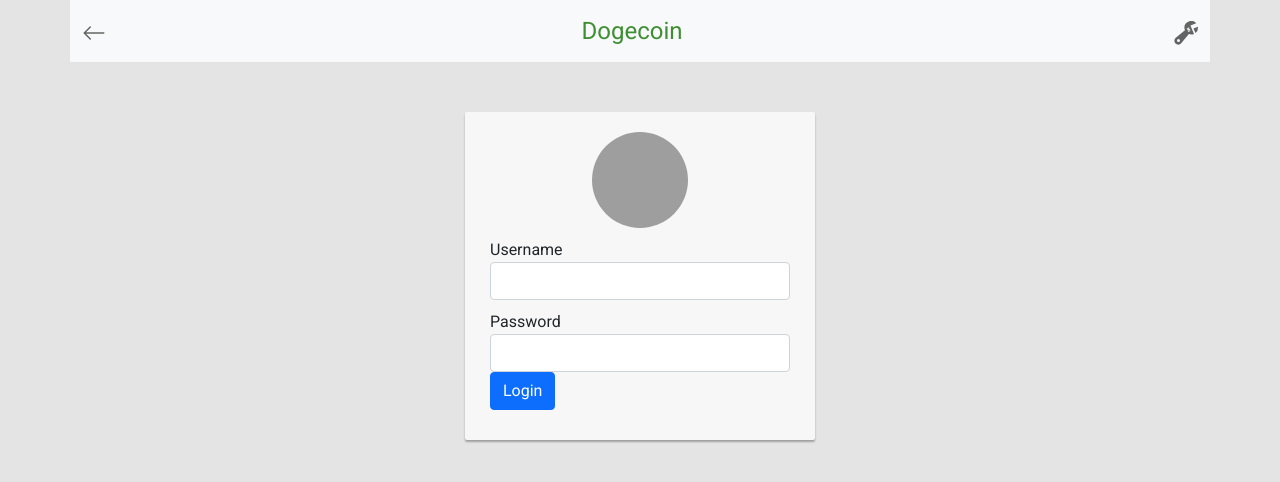
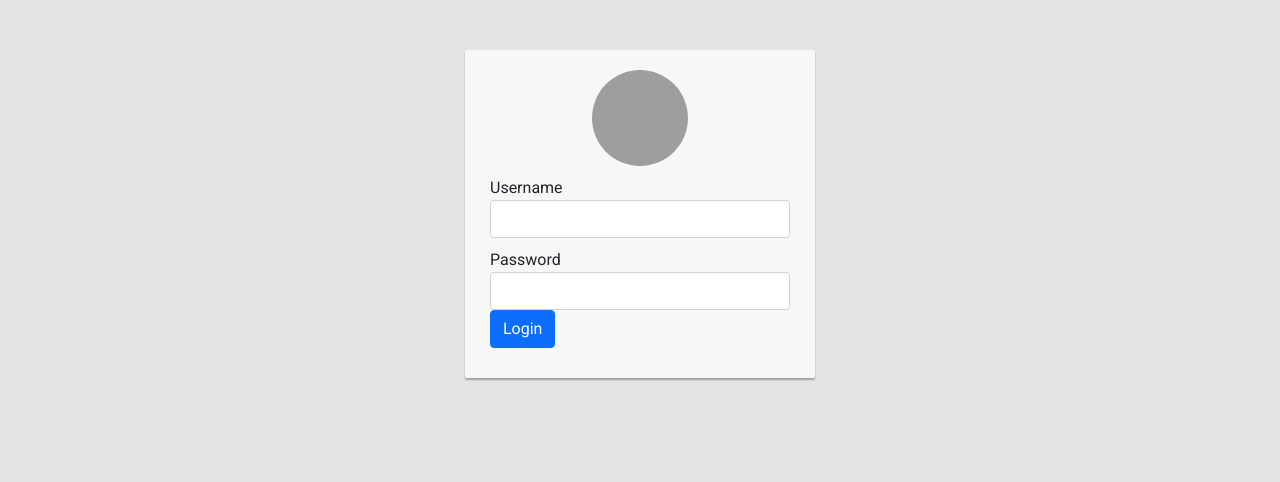
Before and after one commit to oriolparicio/crypto-wallet, a Next.js app: page /login in a window 1280 px wide. Shown: the top 482 px of the page. Built offline with nearby package versions, Linux system fonts and the light colour scheme; grey boxes are pictures that could not be loaded.

Commit message:
Navbar on click left arrow -> logout action | Documentation

```diff
--- a/components/navbar/Navbar.js
+++ b/components/navbar/Navbar.js
@@ -3,12 +3,21 @@
 // Styles
 import styles from './Navbar.module.scss';
 
+// Redux
+import { useDispatch } from 'react-redux';
+import { logout } from '../../redux/api/slices/authSlice';
+
 const Navbar = () => {
+  const dispatch = useDispatch();
+
+  const handleLogout = () => {
+    return dispatch(logout());
+  };
   return (
     <nav className="navbar bg-light">
       <div className="container-fluid">
         <a className={`${styles.navbarIcons}`}>
-          <ArrowLeft />
+          <ArrowLeft onClick={handleLogout} />
         </a>
         <a className={`navbar-brand ${styles.navbarBrand}`}>Dogecoin</a>
         <a className={`${styles.navbarIcons}`}>
--- a/layout/Layout.js
+++ b/layout/Layout.js
@@ -1,7 +1,6 @@
 import Head from 'next/head';
 // Components
 import { Container } from 'react-bootstrap';
-import Navbar from '../components/navbar/Navbar';
 
 // Styles
 import styles from './Layout.module.scss';
@@ -13,7 +12,6 @@
         <meta name="viewport" content="width=device-width, initial-scale=1" />
       </Head>
 
-      <Navbar />
       <div>{children}</div>
     </Container>
   );
--- a/pages/wallet/Wallet.js
+++ b/pages/wallet/Wallet.js
@@ -13,6 +13,7 @@
 
 // Styles
 import styles from './styles/Wallet.module.scss';
+import Navbar from '../../components/navbar/Navbar';
 
 const Wallet = () => {
   const { status } = useSelector((state) => state.transactions);
@@ -23,6 +24,7 @@
         <title>Degecoin</title>
         <link rel="icon" href="/favicon.ico" />
       </Head>
+      <Navbar />
       <Graphics />
       <Buttons />
       {isStatusFulfilled(status) ? (
```
Also changed, not shown: pages/index.js (+9 -4 lines).
